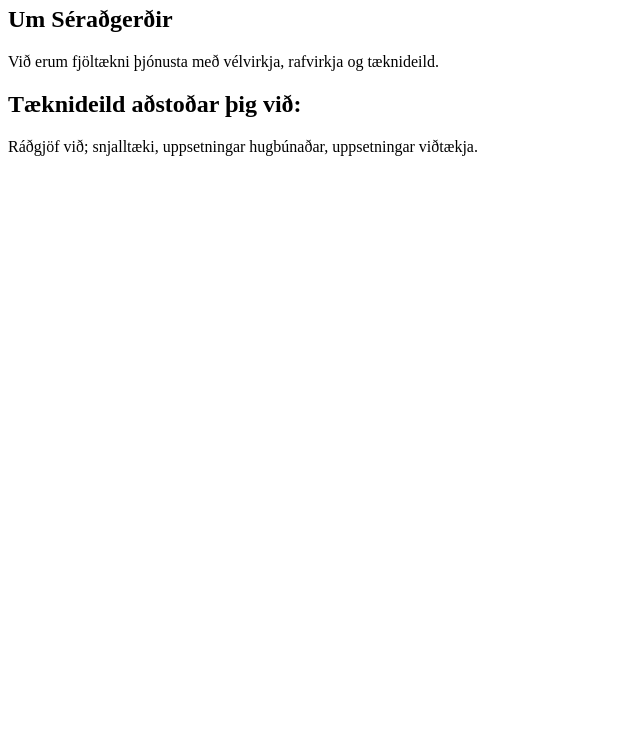
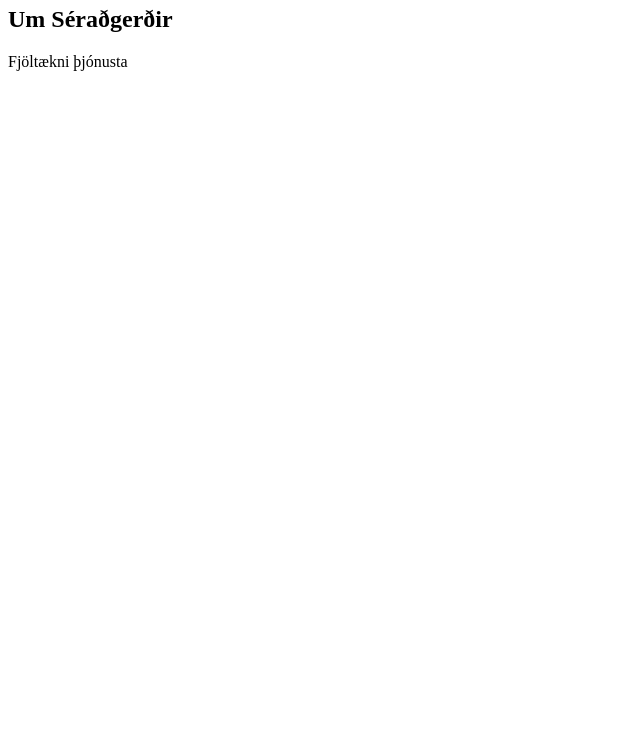
Before and after one commit to Bwin117/seradgerdir, a plain HTML site: page index.html in a window 1280 px wide. Shown: the part 60-800 px from the top of the page, without its empty margins (0-640 px from the left). Drawn offline with Linux system fonts and the light colour scheme.

Commit message:
Update index.html

```diff
--- a/index.html
+++ b/index.html
@@ -6,12 +6,12 @@
     <body>
         <h2>Um Séraðgerðir</h2>
         <p>
-            Við erum fjöltækni þjónusta með vélvirkja, rafvirkja og tæknideild.
+          Fjöltækni þjónusta
         </p>
-        <h2>Tæknideild aðstoðar þig við:
+        <h2>
         </h2>
         <p>
-            Ráðgjöf við; snjalltæki, uppsetningar hugbúnaðar, uppsetningar viðtækja.
+
         </p>
     </body>
 </html>
```
